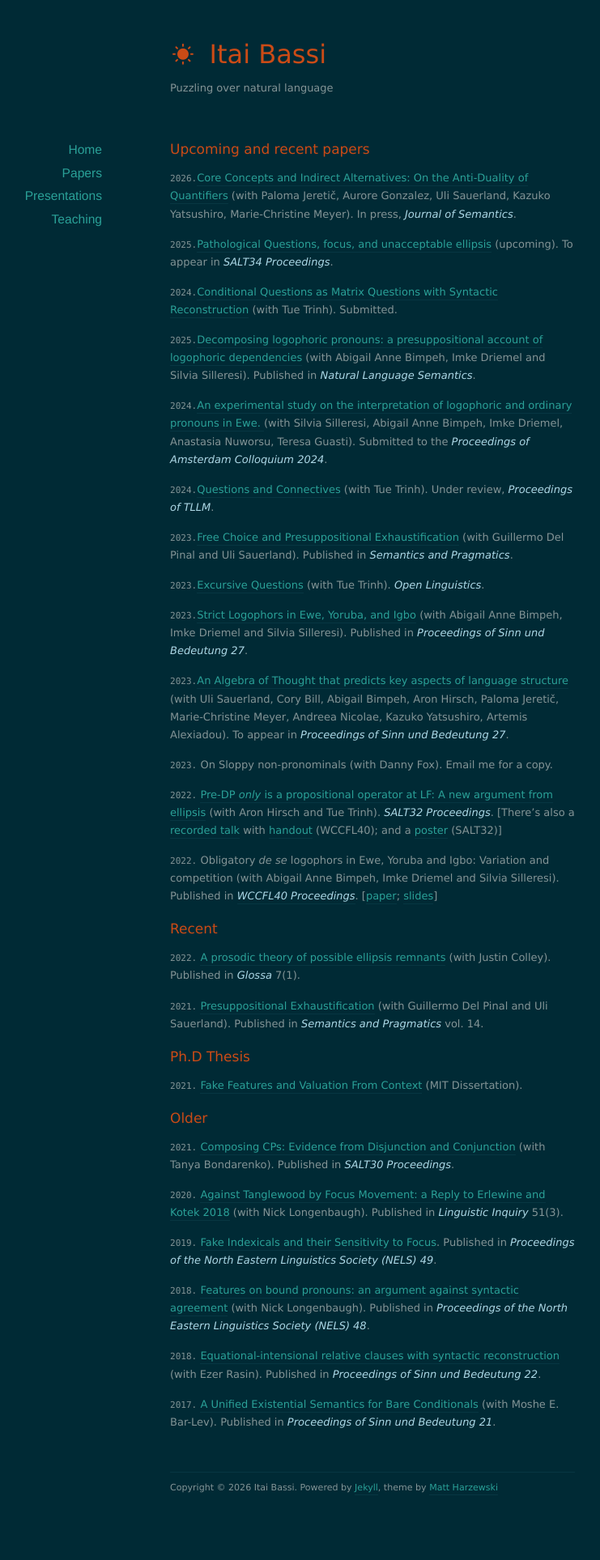
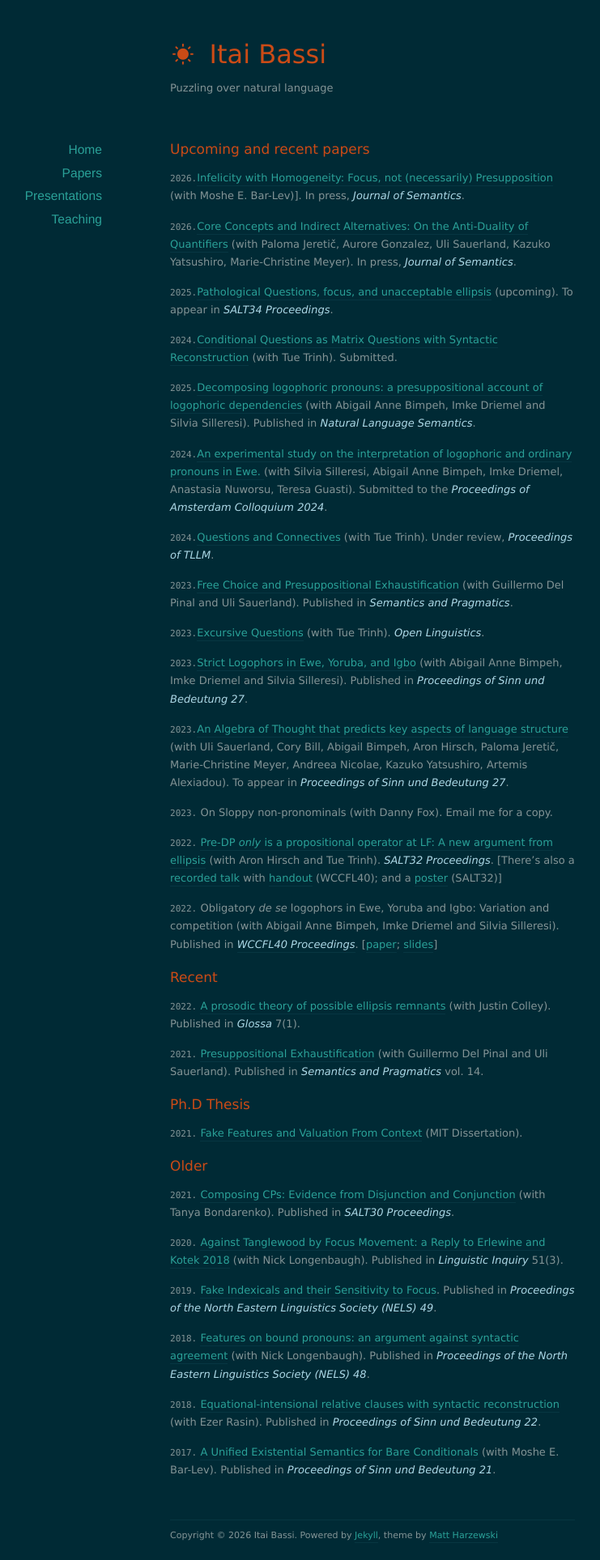
Before and after one commit to itaibassi/itaibassi.github.io, a Jekyll site: the page built from papers/index.markdown, in a window 1280 px wide. Shown: the whole page at 81% size, without its empty margins (180-921 px from the left). Built offline with Jekyll 4.4.1, drawn with Linux system fonts in a browser that asks for light colours; nearby versions of some CDN libraries; before the commit the page ends 1868 px from its top, so only the background shows below that.

Commit message:
Update index.markdown

```diff
--- a/papers/index.markdown
+++ b/papers/index.markdown
@@ -5,9 +5,10 @@ title: Papers
 
 
 
+# Upcoming and recent papers
 
-
-# Upcoming and recent papers
+`2026.`[Infelicity with Homogeneity: Focus, not
+(necessarily) Presupposition](https://www.dropbox.com/scl/fi/8i4zyvql11gl0xgpn8z15/Homogeneity_JoS_paper_Bar-lev-Bassi2026.pdf?rlkey=b0wxljkj4ftb4395z6nscptx4&st=pmdwzpxg&dl=0) (with Moshe E. Bar-Lev)]. In press, *<font color="lightblue"> Journal of Semantics</font>*.
 
 `2026.`[Core Concepts and Indirect Alternatives:
 On the Anti-Duality of Quantifiers](https://www.dropbox.com/scl/fi/geg1zdojcxkr2rivpvaey/Core-Concepts-and-Indirect-Alternatives_JoS.pdf?rlkey=s8r56bpenem4iyn3o0j7za70x&dl=0) (with Paloma Jeretič, Aurore Gonzalez, Uli Sauerland, Kazuko Yatsushiro, Marie-Christine Meyer). In press, *<font color="lightblue"> Journal of Semantics</font>*.
```
